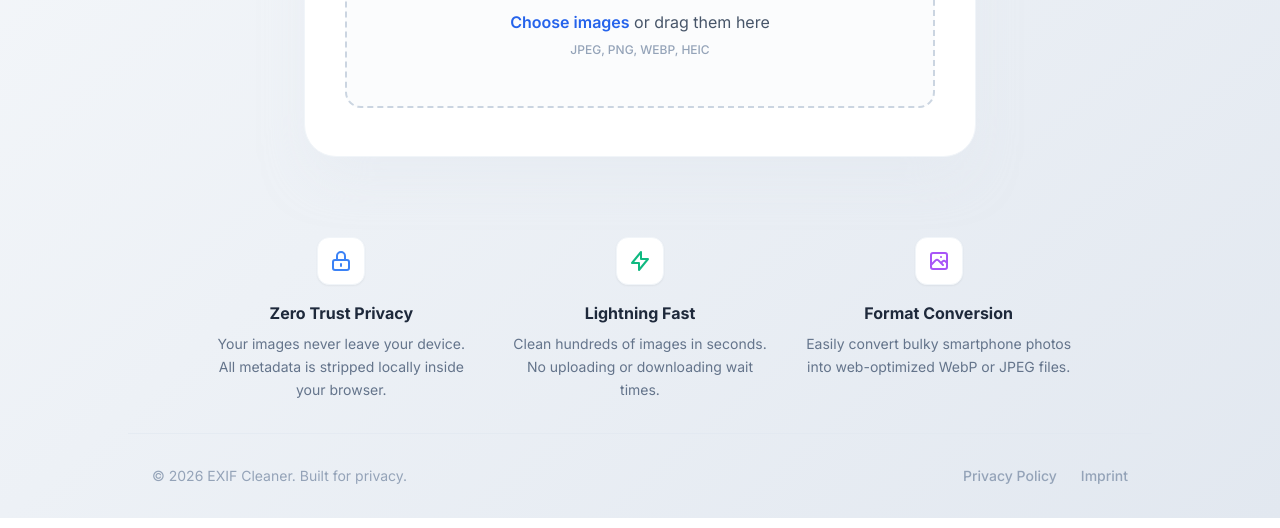
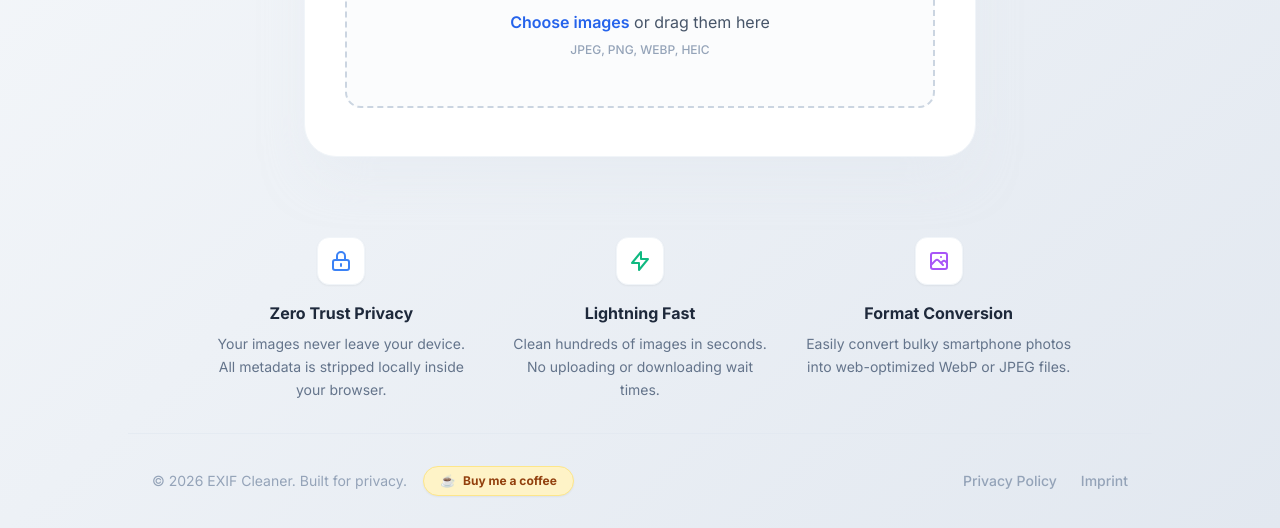
Before and after one commit to carlchod/exif-cleaner, a plain HTML site: page index.html in a window 1280 px wide. Shown: the part 600-1128 px from the top of the page. Drawn offline with nearby package versions, Linux system fonts and the light colour scheme; a script that the page names is missing.

Commit message:
added buymeacoffe link structure

```diff
--- a/index.html
+++ b/index.html
@@ -142,12 +142,23 @@
 
     </main>
 
-    <footer class="w-full max-w-5xl mx-auto text-center py-8 text-slate-400 text-sm mt-auto flex flex-col sm:flex-row justify-between items-center gap-4 px-6 border-t border-slate-200/60">
-        <p data-i18n="footerRights">© 2026 EXIF Cleaner. Built for privacy.</p>
+    <footer class="w-full max-w-5xl mx-auto py-8 text-slate-400 text-sm mt-auto flex flex-col sm:flex-row justify-between items-center gap-6 px-6 border-t border-slate-200/60">
+
+        <!-- Links: Copyright & Spenden-Button -->
+        <div class="flex flex-col sm:flex-row items-center gap-4">
+            <p data-i18n="footerRights">© 2026 EXIF Cleaner. Built for privacy.</p>
+
+            <a href="DEIN_LINK_HIER" target="_blank" rel="noopener noreferrer" class="flex items-center gap-2 bg-amber-100 text-amber-800 px-4 py-1.5 rounded-full font-bold text-xs hover:bg-amber-200 hover:scale-105 transition-all duration-200 shadow-sm border border-amber-200">
+                ☕ <span data-i18n="donateText">Buy me a coffee</span>
+            </a>
+        </div>
+
+        <!-- Rechts: Rechtliche Links -->
         <div class="flex gap-6 font-medium">
             <a href="privacy.html" class="hover:text-blue-600 transition-colors">Privacy Policy</a>
             <a href="imprint.html" class="hover:text-blue-600 transition-colors">Imprint</a>
         </div>
+
     </footer>
 
     <script src="app.js"></script>
```
Also changed, not shown: imprint.html (+1 -1 lines), privacy.html (+2 -2 lines).
